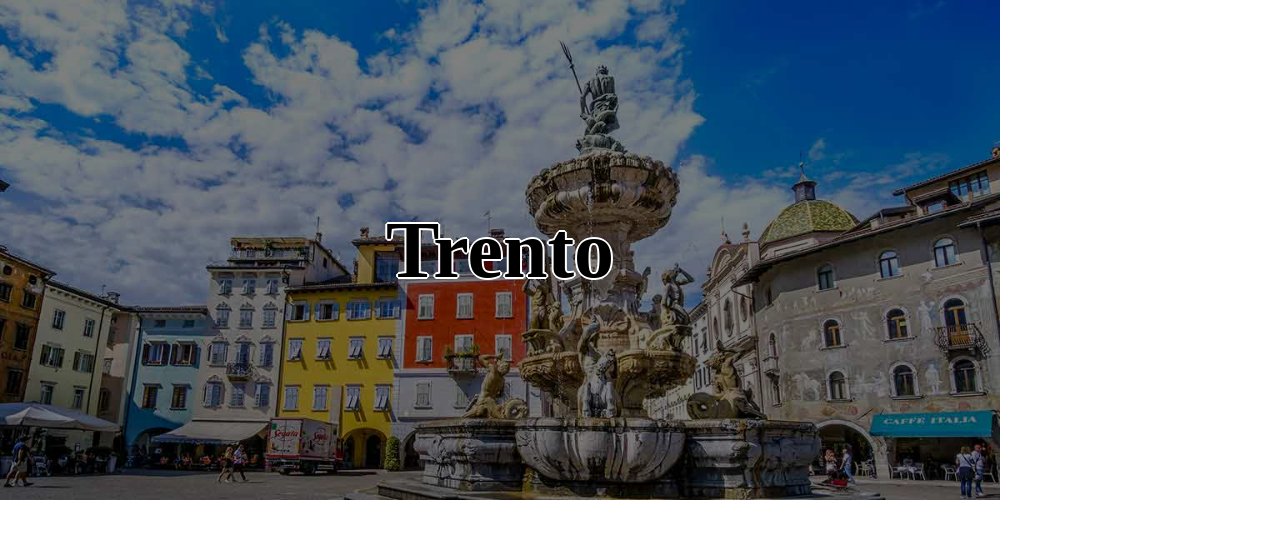
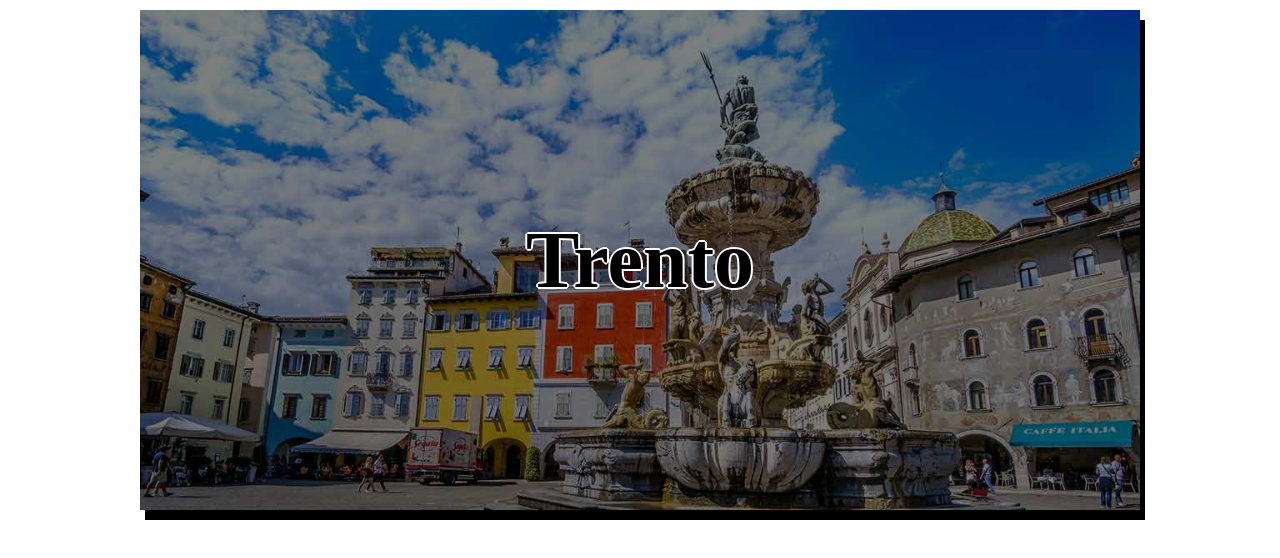
Before and after one commit to williamtruppi/htmlcss-airbnb, a plain HTML site: page index.html in a window 1280 px wide. Drawn offline with Linux system fonts and the light colour scheme.

Commit message:
Fine primo blocco
completato il primo blocco con l'aggiunta di un'ombra intorno ad esso

```diff
--- a/assets/css/style.css
+++ b/assets/css/style.css
@@ -2,16 +2,15 @@
   box-sizing: border-box;
   margin: 0;
   padding: 0;
-}
-
-main{
   margin: auto;
 }
 
 .city_box{
+  margin-top: 10px;
   width: 1000px;
   height: 500px;
   position: relative;
+  box-shadow: 5px 10px black;
 }
 
 .overlay{
```
